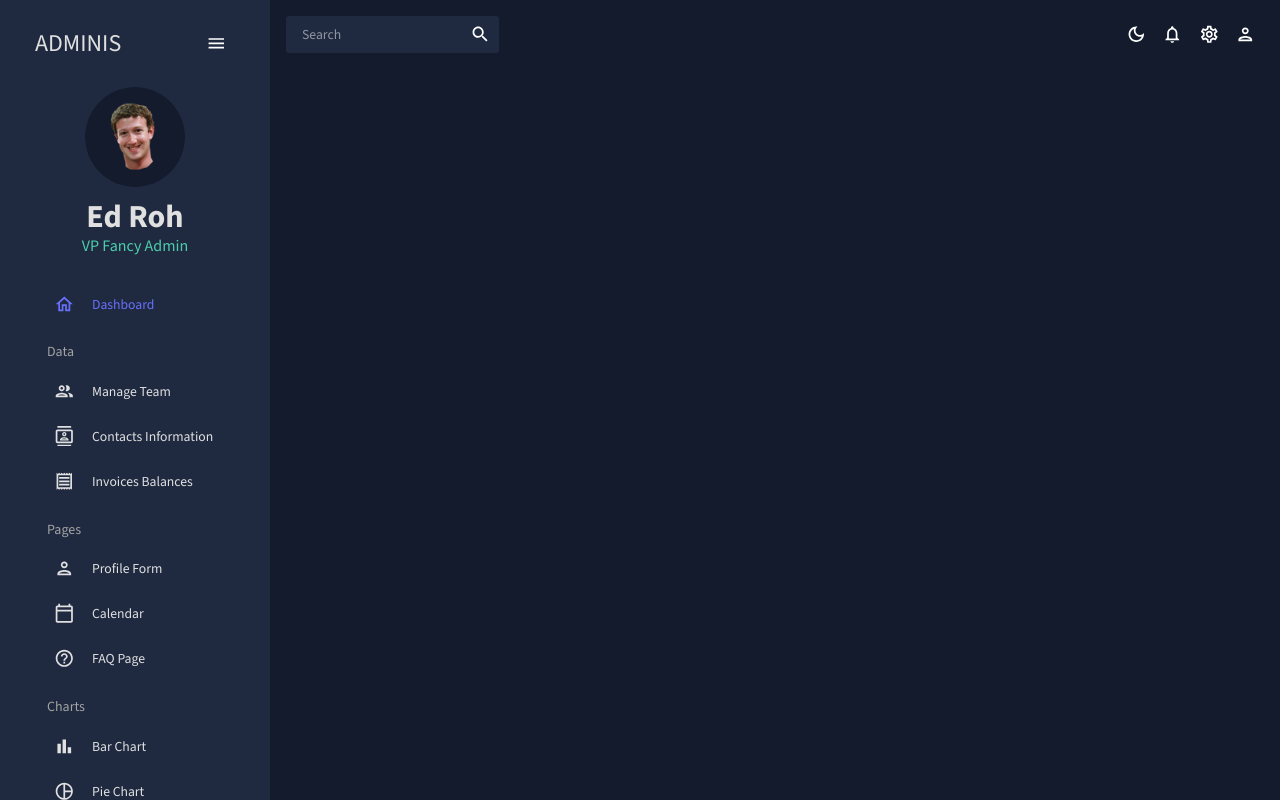
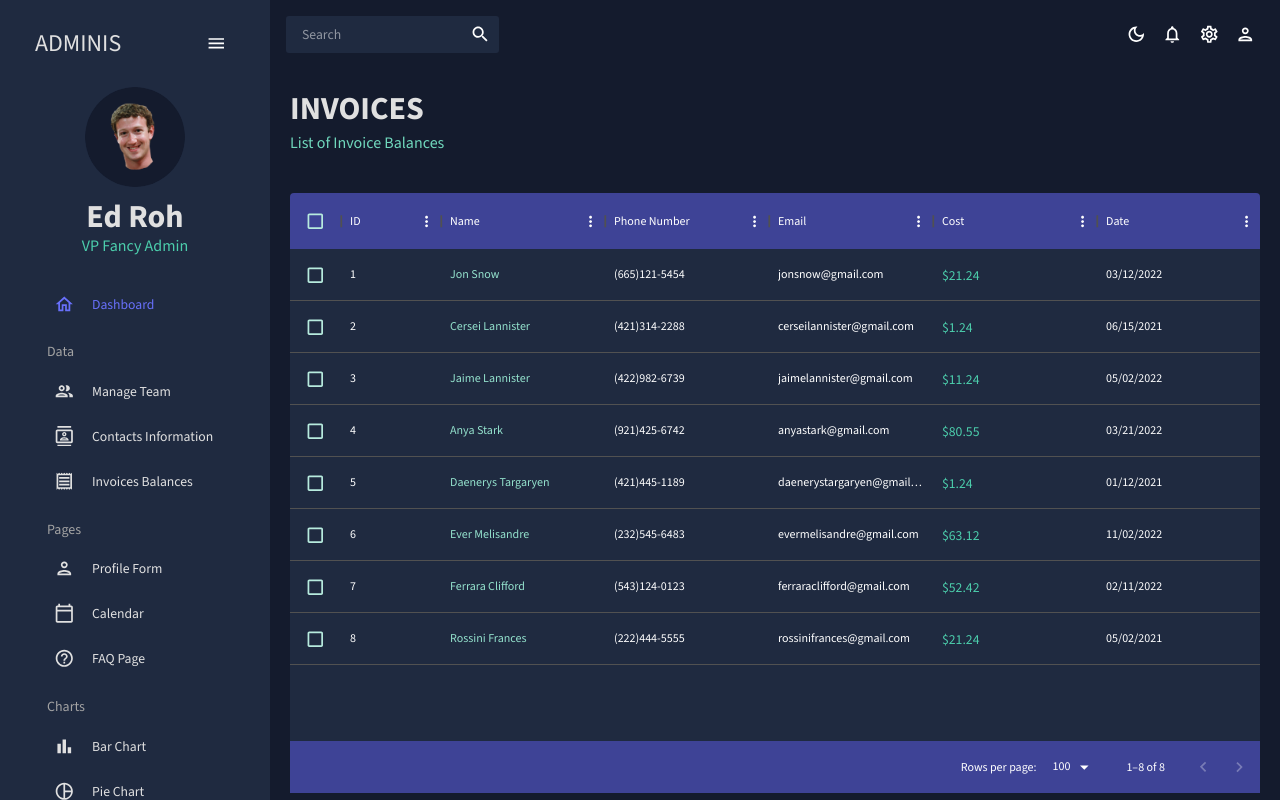
Before and after one commit to AndyFerrie/react-admin, a React (Create React App) app: page /invoices in a window 1280 px wide. Built offline with nearby package versions, Linux system fonts and the light colour scheme.

Commit message:
Adds invoices

```diff
--- a/src/App.js
+++ b/src/App.js
@@ -6,7 +6,7 @@
 import Sidebar from "./scenes/global/Sidebar";
 import Dashboard from "./scenes/dashboard";
 import Team from "./scenes/team";
-// import Invoices from "./scenes/invoices";
+import Invoices from "./scenes/invoices";
 import Contacts from "./scenes/contacts";
 // import Bar from "./scenes/bar";
 // import Form from "./scenes/form";
@@ -30,8 +30,8 @@
                             <Route path="/" element={<Dashboard />} />
                             <Route path="/team" element={<Team />} />
                             <Route path="/contacts" element={<Contacts />} />
-                            {/*<Route path="/invoices" element={<Invoices />} />
-                            <Route path="/form" element={<Form />} />
+                            <Route path="/invoices" element={<Invoices />} />
+                            {/* <Route path="/form" element={<Form />} />
                             <Route path="/bar" element={<Bar />} />
                             <Route path="/pie" element={<Pie />} />
                             <Route path="/line" element={<Line />} />
--- a/src/scenes/contacts/index.jsx
+++ b/src/scenes/invoices/index.jsx
@@ -1,29 +1,19 @@
-import { Box } from "@mui/material";
-import { DataGrid, GridToolbar } from "@mui/x-data-grid";
+import { Box, Typography, useTheme } from "@mui/material";
+import { DataGrid } from "@mui/x-data-grid";
 import { tokens } from "../../theme";
-import { mockDataContacts } from "../../data/mockData";
+import { mockDataInvoices } from "../../data/mockData";
 import Header from "../../components/Header";
-import { useTheme } from "@mui/material";
 
-const Contacts = () => {
+const Invoices = () => {
     const theme = useTheme();
     const colors = tokens(theme.palette.mode);
-
     const columns = [
-        { field: "id", headerName: "ID", flex: 0.5 },
-        { field: "registrarId", headerName: "Registrar ID" },
+        { field: "id", headerName: "ID" },
         {
             field: "name",
             headerName: "Name",
             flex: 1,
             cellClassName: "name-column--cell",
-        },
-        {
-            field: "age",
-            headerName: "Age",
-            type: "number",
-            headerAlign: "left",
-            align: "left",
         },
         {
             field: "phone",
@@ -36,28 +26,25 @@
             flex: 1,
         },
         {
-            field: "address",
-            headerName: "Address",
+            field: "cost",
+            headerName: "Cost",
             flex: 1,
+            renderCell: (params) => (
+                <Typography color={colors.greenAccent[500]}>
+                    ${params.row.cost}
+                </Typography>
+            ),
         },
         {
-            field: "city",
-            headerName: "City",
-            flex: 1,
-        },
-        {
-            field: "zipCode",
-            headerName: "Zip Code",
+            field: "date",
+            headerName: "Date",
             flex: 1,
         },
     ];
 
     return (
         <Box m="20px">
-            <Header
-                title="CONTACTS"
-                subtitle="List of Contacts for Future Reference"
-            />
+            <Header title="INVOICES" subtitle="List of Invoice Balances" />
             <Box
                 m="40px 0 0 0"
                 height="75vh"
@@ -85,19 +72,16 @@
                     "& .MuiCheckbox-root": {
                         color: `${colors.greenAccent[200]} !important`,
                     },
-                    "& .MuiDataGrid-toolbarContainer .MuiButton-text": {
-                        color: `${colors.grey[100]} !important`,
-                    },
                 }}
             >
                 <DataGrid
-                    rows={mockDataContacts}
+                    checkboxSelection
+                    rows={mockDataInvoices}
                     columns={columns}
-                    components={{ Toolbar: GridToolbar }}
                 />
             </Box>
         </Box>
     );
 };
 
-export default Contacts;
+export default Invoices;
```
